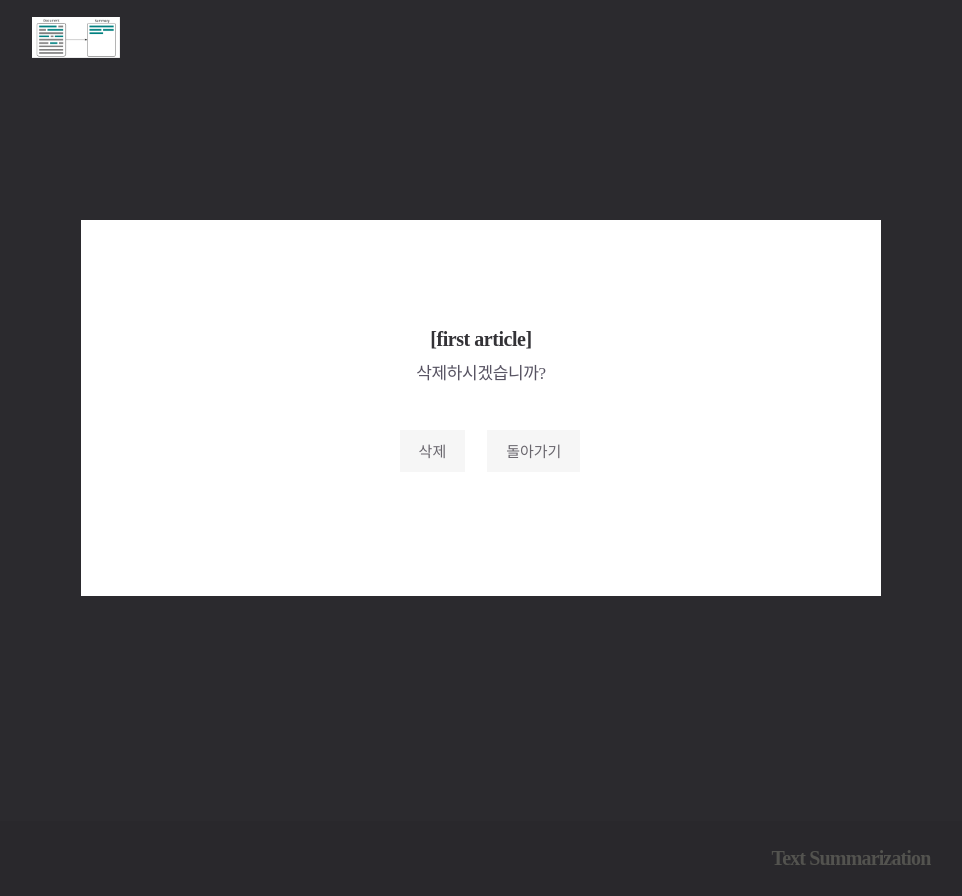
After one commit to ryusangwon/rsummary, a Django app: page /articles/1/delete in a window 1280 px wide. The commit adds this page. Shown: the whole page, without its empty margins (159-1121 px from the left). Run offline with Django 4.2, Linux system fonts and the light colour scheme; data comes from the database, SQL or seed files in the repository.

Commit message:
Add Delete function

```diff
--- /dev/null
+++ b/rsummary/articles/static/articles/css/article_confirm_delete.css
@@ -0,0 +1,120 @@
+h1,h2,h3,p,a,ul,li{
+    margin: 0;
+    padding: 0;
+    font-family : 'NanumMyeongjo';
+    font-weight: 200;
+    list-style:  none;
+    text-decoration: none;
+    outline: none;
+    color: black;
+}
+a:hover,a:active,button:hover {
+    text-decoration: none;
+}
+html{
+    position: relative;
+    min-height: 100%;
+    margin: 0;
+}
+body {
+    min-height: 100%;
+    margin: 0;
+    padding: 0;
+    background: #2b2a2e;
+    -webkit-font-smoothing: antialiased;
+    -moz-osx-font-smoothing: auto;
+}
+img {
+    margin: 0;
+    padding: 0;
+    border: 0;
+}
+
+#nav{
+    height: 60px;
+}
+#content{
+    margin-top: 160px;
+    margin-bottom: 300px;
+}
+#footer{
+    position: absolute;
+    left: 0;
+    bottom: 0;
+    width: 100%;
+    height: 75px;
+    background: rgba(41, 41, 44, 0.7);
+}
+.container{
+    width: 800px;
+    margin: 0 auto;
+}
+
+.logo{
+    width: 65%;
+    min-width: 899px;
+    margin: 0 auto;
+    padding-top: 17px;
+}
+.logo img{
+    width: 88px;
+}
+.confirm{
+    padding: 108px 0 124px;
+    text-align: center;
+    background: #fff;
+}
+p{
+    font-size: 17px;
+    color: #575362;
+    letter-spacing: -0.35px;
+}
+p.title{
+    padding-bottom: 8px;
+    font-size: 20px;
+    font-weight: bold;
+    color: #333236;
+    letter-spacing: -0.45px;
+}
+.confirm_btn{
+    padding-top: 46px;
+}
+.confirm_btn ul li{
+    display: inline-block;
+}
+.confirm_btn input{
+
+    display: inline-block;
+    margin-left: 18px;
+    padding: 10px 19px 11px;
+    font-size: 15px;
+    color: #69666d;
+    background: #f6f6f6;
+    border: none;
+}
+.confirm_btn a{
+    display: inline-block;
+    margin-left: 18px;
+    padding: 10px 19px 11px;
+    font-size: 15px;
+    color: #69666d;
+    background: #f6f6f6;
+    border: none;
+}
+.confirm_btn input:hover{
+    color: red;
+    transition: all .2s;
+}
+.footer{
+    width: 65%;
+    min-width: 899px;
+    margin: 0 auto;
+}
+.footer p{
+    text-align: right;
+    font-size: 20px;
+    line-height: 75px;
+    font-weight: 800;
+    letter-spacing: -0.85px;
+    color: #53534f;
+}
--- /dev/null
+++ b/rsummary/articles/templates/articles/article_confirm_delete.html
@@ -0,0 +1,19 @@
+{% extends './base.html' %}
+{% load static %}
+
+{% block css %}
+    <link rel="stylesheet" href="{% static 'articles/css/article_confirm_delete.css' %}">
+{% endblock css %}
+
+{% block content %}
+<div class="confirm">
+    <p class="title">[{{article.title}}]</p>
+    <p>삭제하시겠습니까?</p>
+    <form method="POST">{% csrf_token %}
+        <div class="confirm_btn">
+            <input type="submit" value="삭제">
+            <a href="{% url 'article-detail' article.id %}">돌아가기</a>
+        </div>
+    </form>
+</div>
+{% endblock content %}
--- a/rsummary/articles/templates/articles/article_detail.html
+++ b/rsummary/articles/templates/articles/article_detail.html
@@ -26,6 +26,9 @@
                 <div class="btn_modify">
                     <a href="{% url "article-update" article.id %}">수정</a>
                 </div>
+                <div class="btn_delete">
+                    <a href="{% url "article-delete" article.id %}">삭제</a>
+                </div>
             </div>
     </div>
 {% endblock content %}
--- a/rsummary/articles/urls.py
+++ b/rsummary/articles/urls.py
@@ -3,10 +3,10 @@ from django.urls import path
 from . import views
 
 urlpatterns = [
-    # path('', views.index),
+    path('', views.index, name="index"),
     path('articles/', views.article_list, name="article-list"),
     path('articles/new', views.article_create, name="article-create"),
     path('articles/<int:article_id>', views.article_detail, name="article-detail"),
     path('articles/<int:article_id>/edit', views.article_update, name="article-update"),
-    # path('articles/<int:article_id>/delete', views.article_delete),
+    path('articles/<int:article_id>/delete', views.article_delete, name="article-delete"),
 ]
--- a/rsummary/articles/views.py
+++ b/rsummary/articles/views.py
@@ -41,3 +41,16 @@ def article_update(request, article_id):
     context = {}
     context["form"] = article_form
     return render(request, "articles/article_form.html", context=context)
+
+def article_delete(request, article_id):
+    article = Article.objects.get(id=article_id)
+    if request.method=="POST":
+        article.delete()
+        return redirect('article-list')
+    else:
+        context={}
+        context['article'] = article
+        return render(request, 'articles/article_confirm_delete.html', context=context)
+
+def index(request):
+    return redirect("article-list")
```
